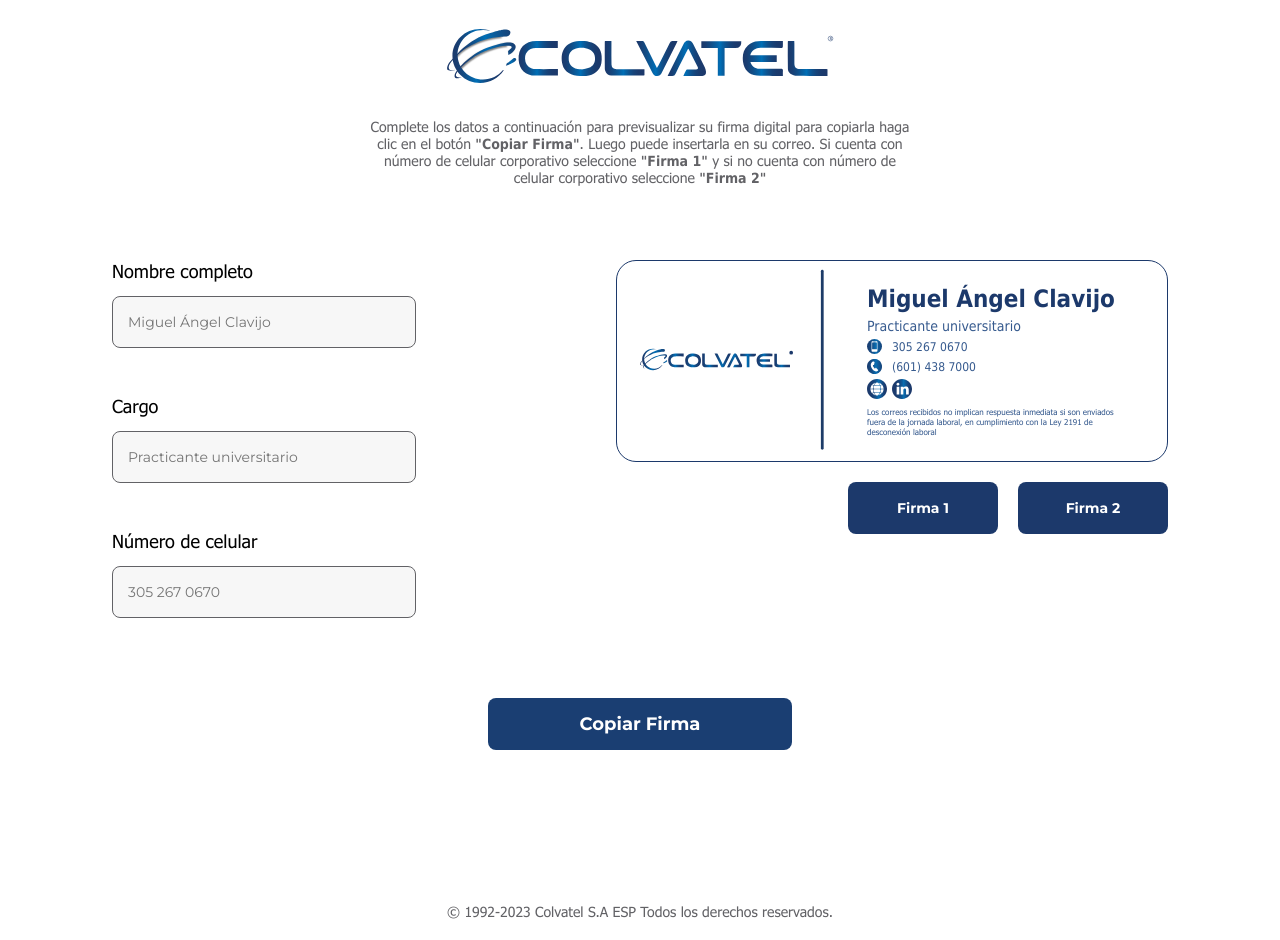
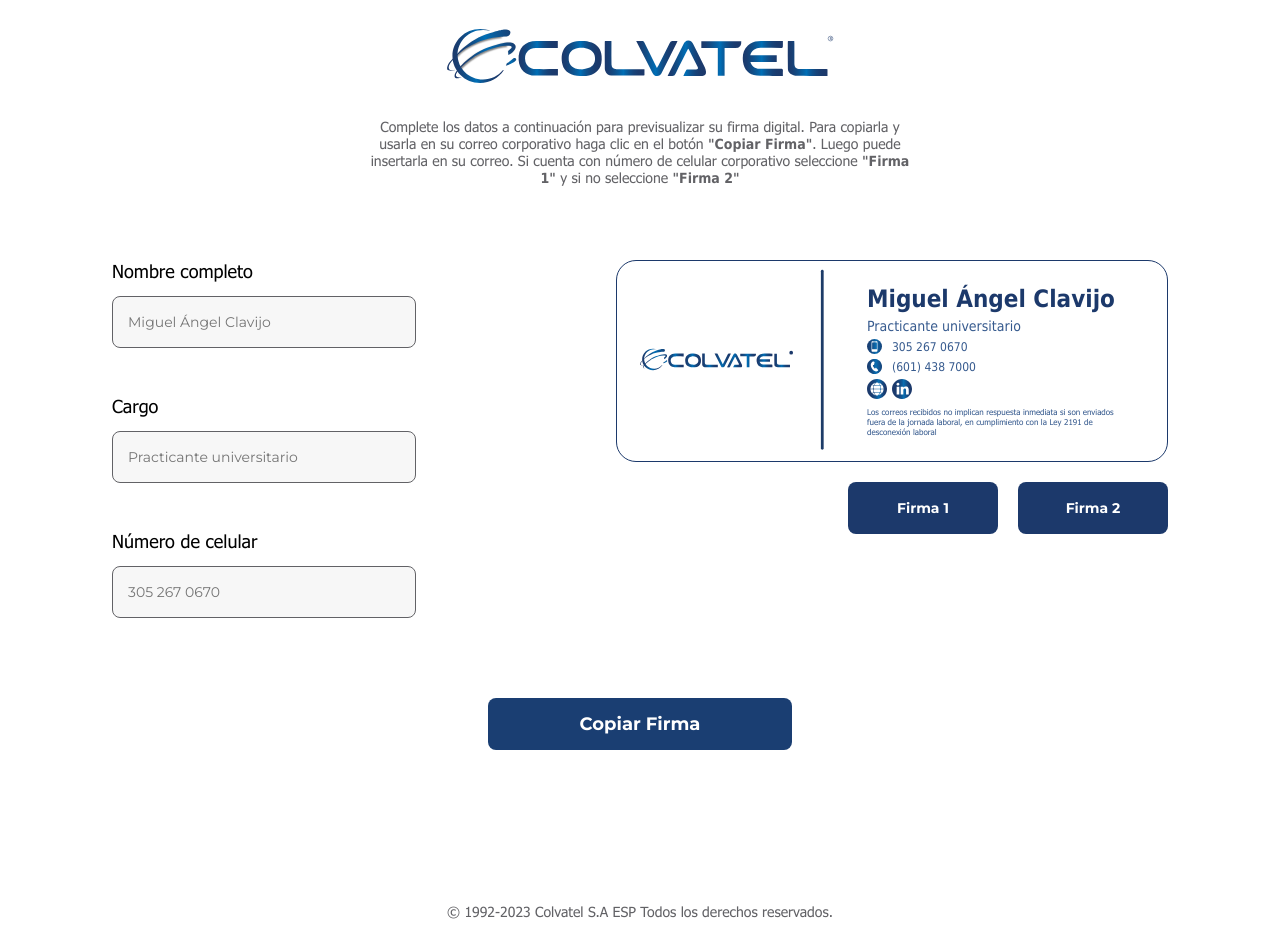
Before and after one commit to MiguelAngelClavijo/Signature_APP, a React app: page / in a window 1280 px wide. Built offline with nearby package versions, Linux system fonts and the light colour scheme.

Commit message:
[FIX] Icons tel

```diff
--- a/src/components/Header.jsx
+++ b/src/components/Header.jsx
@@ -9,10 +9,11 @@ const Header = () => {
     <div className="header">
       <img src={logo} alt="icon" />
       <h1>
-        Complete los datos a continuación para previsualizar su firma digital
-        para copiarla haga clic en el botón <span>"Copiar Firma"</span>. Luego puede insertarla en su correo. Si cuenta con número de celular
-        corporativo seleccione <span>"Firma 1"</span> y si no cuenta con número
-        de celular corporativo seleccione <span>"Firma 2"</span>
+        Complete los datos a continuación para previsualizar su firma digital.
+        Para copiarla y usarla en su correo corporativo haga clic en el botón{" "}
+        <span>"Copiar Firma"</span>. Luego puede insertarla en su correo. Si
+        cuenta con número de celular corporativo seleccione{" "}
+        <span>"Firma 1"</span> y si no seleccione <span>"Firma 2"</span>
       </h1>
     </div>
   );
```
